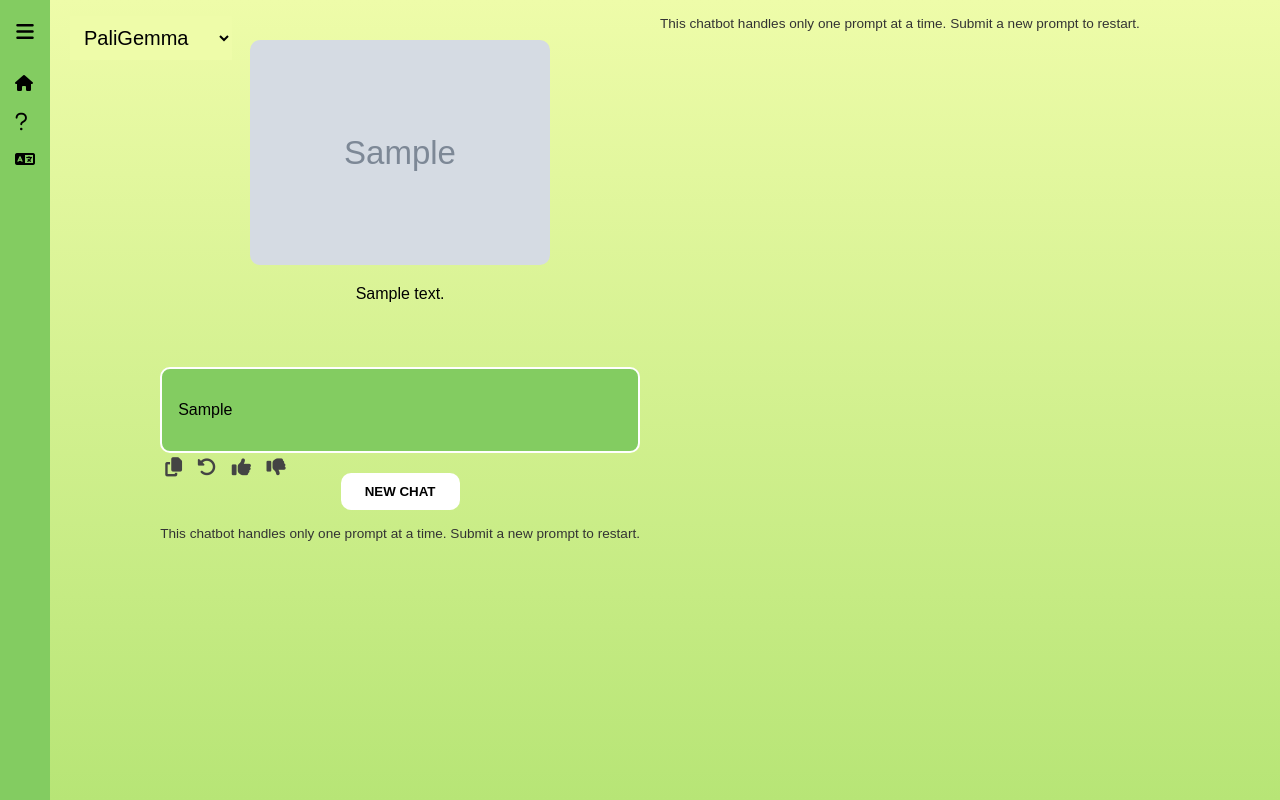
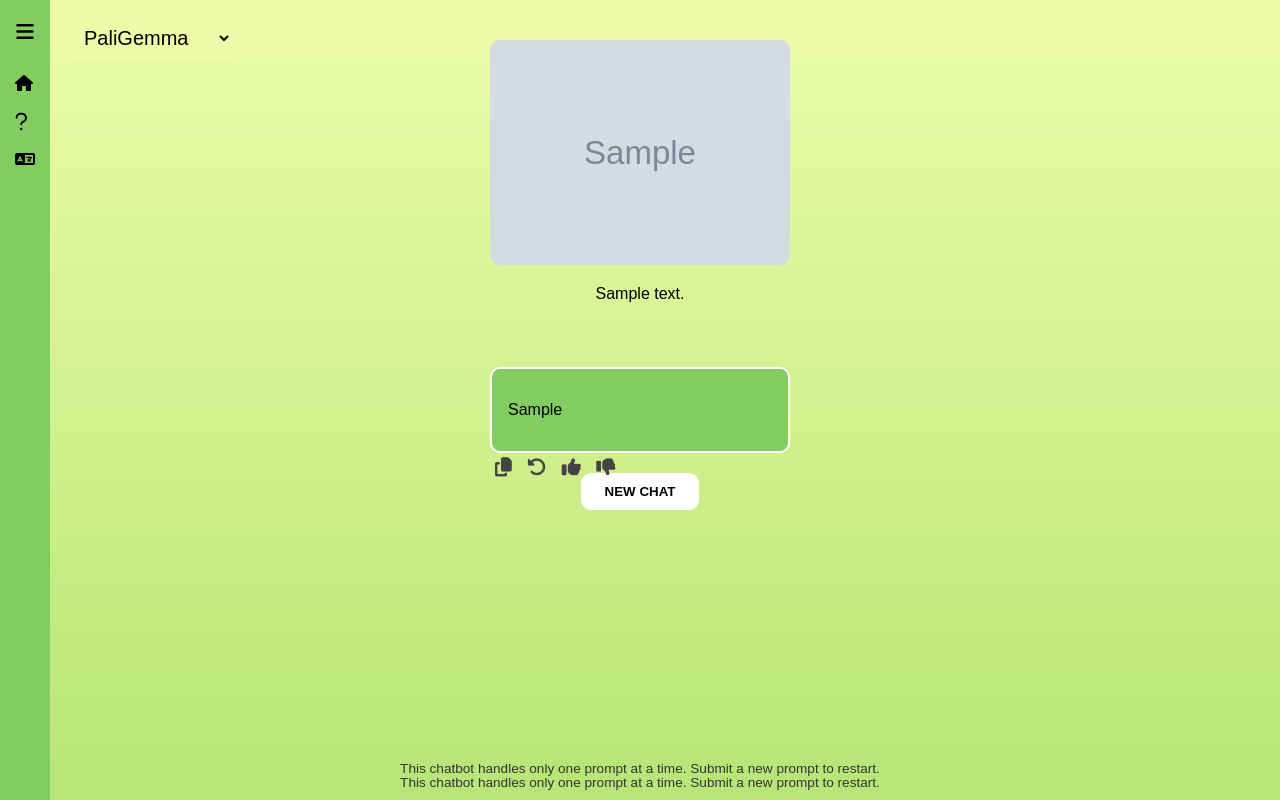
Before and after one commit to makcikkado/fyp-django-deployment, a Django app: template root/templates/response.html in a window 1280 px wide. Run offline with Django 5.2, Linux system fonts and the light colour scheme; the template is opened without the code that fills it: most values are stand-ins (such as "Sample title", 1, 10 or a date in 2020); grey boxes marked "Sample" are stand-in pictures; some libraries are stand-ins or nearby versions.

Commit message:
Update response.html

```diff
--- a/root/templates/response.html
+++ b/root/templates/response.html
@@ -51,9 +51,13 @@
         }
 
         .footer {
-            margin-top: 1rem;
+/*             margin-top: 1rem;
             font-size: 0.85rem;
-            color: #333;
+            color: #333; */
+            position: absolute;
+            bottom: 10px; /* or 0 if you want it flush with bottom */
+            left: 50%;
+            transform: translateX(-50%);
         }
 
         .sidebar {
@@ -515,9 +519,11 @@
 
                 <button id="newChatBtn" class="new-chat-btn">NEW CHAT</button>
 
-                <footer class="footer">
-                    This chatbot handles only one prompt at a time. Submit a new prompt to restart.
-                </footer>
+                <div class="footer">
+                    <p>
+                        This chatbot handles only one prompt at a time. Submit a new prompt to restart.
+                    </p>
+                </div>
 
                 <!-- prompt shown (fetch or use the same session) -->
                 <!-- response processing + response shown (AI model inference fetched from API)-->
```
